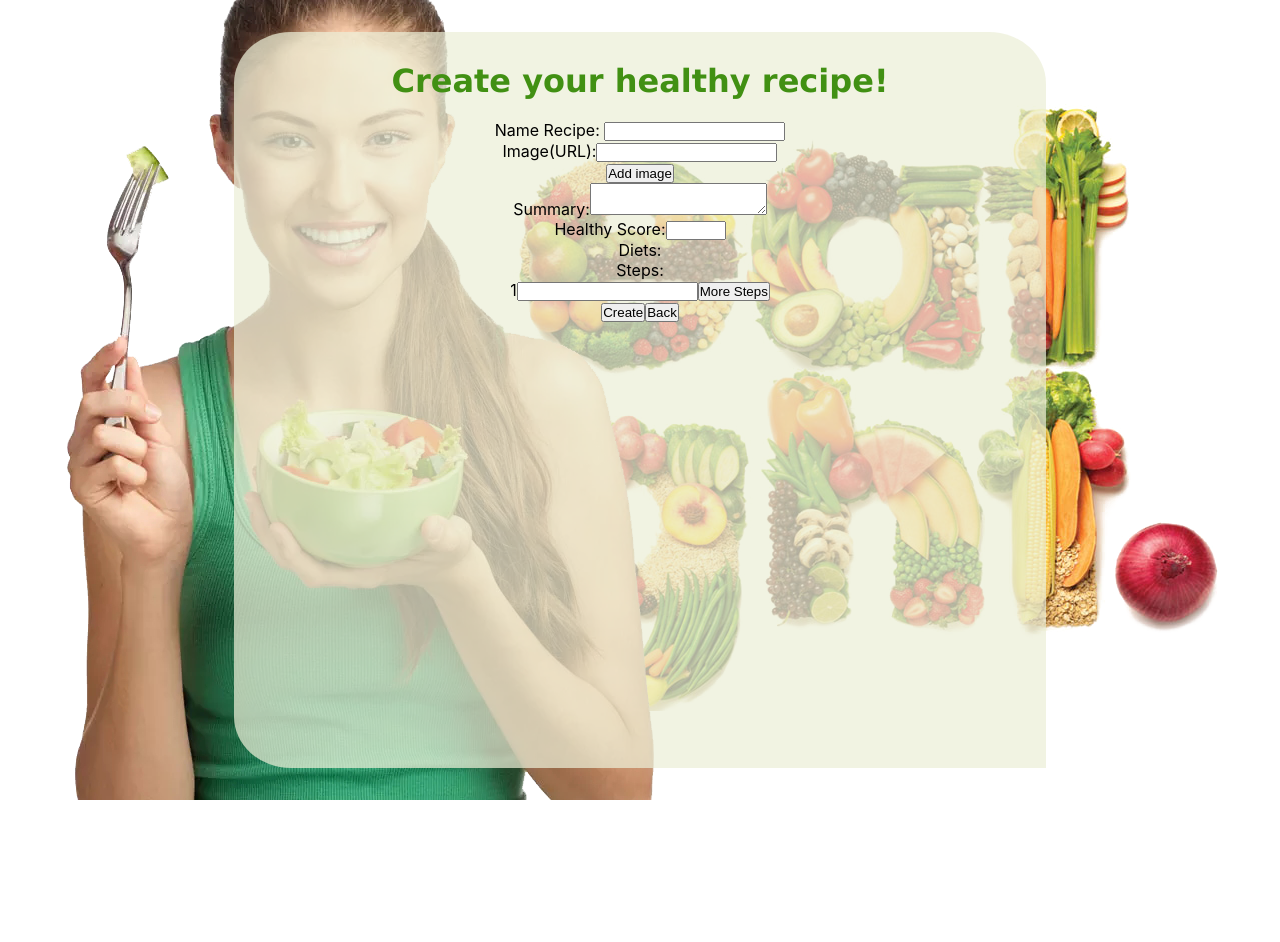
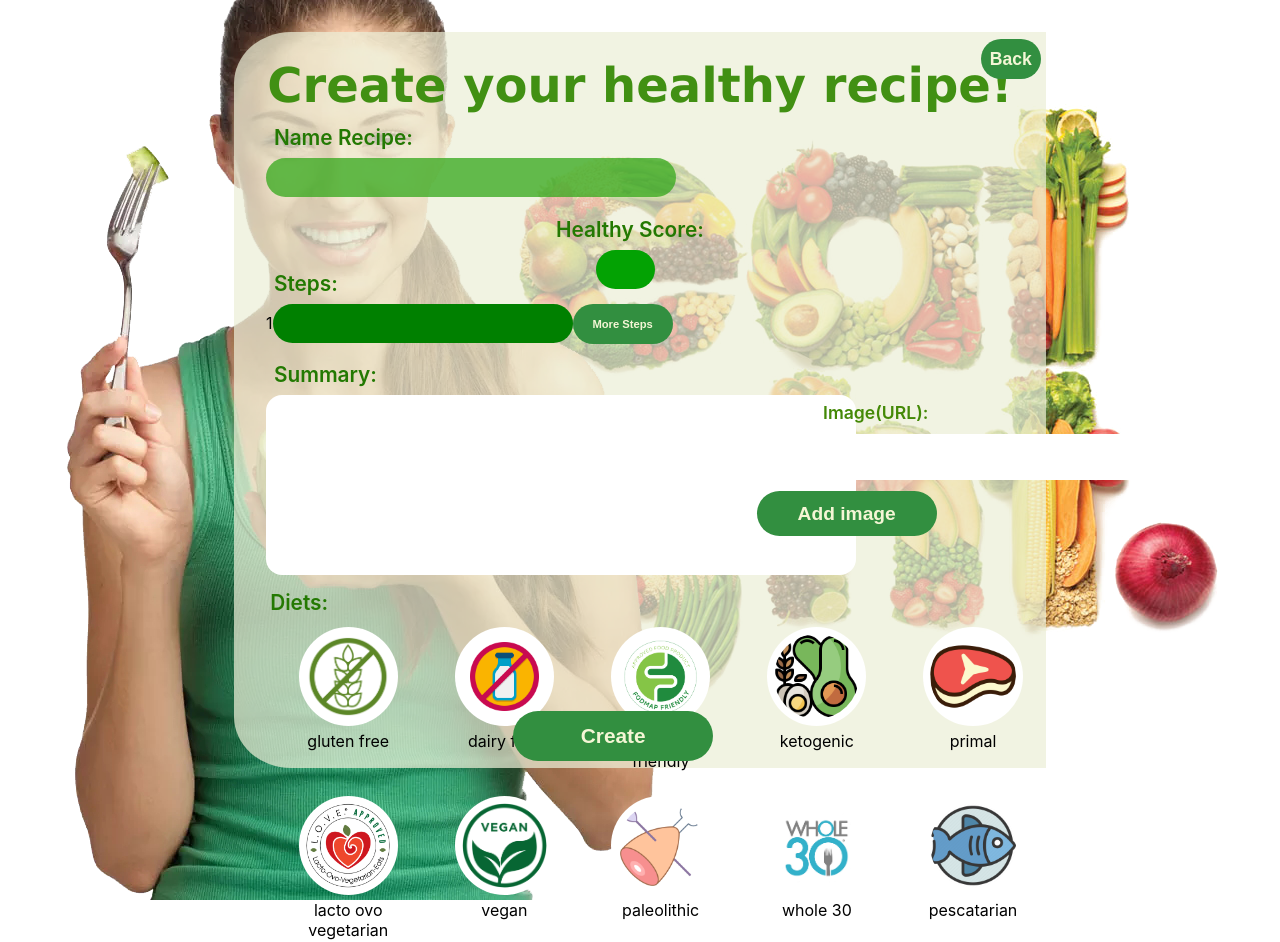
Before and after one commit to CarlaSalHua/PI-FOOD, a React (Create React App) app in the folder client/: page /createRecipe in a window 1280 px wide. Before the commit the page ends 800 px from the top, so only its background shows below. Built offline with nearby package versions, Linux system fonts and the light colour scheme.

Commit message:
last last

```diff
--- a/client/src/components/Card/Card.jsx
+++ b/client/src/components/Card/Card.jsx
@@ -4,6 +4,7 @@ import s from '../Card/Card.module.css'
 import CardStyle from './CardStyle.js'
 
 const Card =({id, name, image, summary, diets, healthScore})=> {
+    console.log(name, diets);
     return(
         <CardStyle className={s.card} background={image} >
             <div className={s.cardConteiner} >
--- a/client/src/components/Filters/FilterByCreated.jsx
+++ b/client/src/components/Filters/FilterByCreated.jsx
@@ -5,7 +5,6 @@ import s from './Filters.module.css'
 
 const FilterByCreated = ()=> {
     const dispatch = useDispatch();
-
 
     const handleFilterByCreated= (e)=>{
         e.preventDefault();
--- a/client/src/components/Home/Home.jsx
+++ b/client/src/components/Home/Home.jsx
@@ -34,7 +34,7 @@ const Home = () => {
     const [page, setPage]= useState(1);
     const [forPage]= useState(9);
     const total= Math.ceil(allRecipes.length/forPage);
-    console.log('Home', total , 'page',page, 'forPage', forPage )
+    //console.log('Home', total , 'page',page, 'forPage', forPage )
 
   return (
     <div className="contentHome">
--- a/client/src/components/RecipeCreate/RecipeCreate.jsx
+++ b/client/src/components/RecipeCreate/RecipeCreate.jsx
@@ -1,204 +1,286 @@
-import React, {useState,useEffect, useRef} from "react";
+import React, { useState, useEffect, useRef } from "react";
 import { Link, NavLink } from "react-router-dom";
 import { useDispatch, useSelector } from "react-redux";
-import { createRecipe, dietsByNameType } from "../../redux/actions";
+import { createRecipe } from "../../redux/actions";
 import { validationImage, validationText } from "./Validations";
-import healthyGirl from '../../imagenes/healthyGirl.png';
-import s from './RecipeCreate.module.css'
+import healthyGirl from "../../imagenes/healthyGirl.png";
+import icon from "../../imagenes/DietTypes/DietTypes.jsx";
+import s from "./RecipeCreate.module.css";
 
-const RecipeCreate =()=>{
+const iconDietTypes = {
+  "gluten free": icon.glutenFreeIcon,
+  "dairy free": icon.dairyFreeIcon,
+  paleolithic: icon.paleolithicIcon,
+  "lacto ovo vegetarian": icon.lactoOvoIcon,
+  primal: icon.primalIcon,
+  "whole 30": icon.whole30Icon,
+  vegan: icon.veganIcon,
+  "fodmap friendly": icon.foadmapFriendlyIcon,
+  pescatarian: icon.pescatarianIcon,
+  ketogenic: icon.ketogenicIcon,
+};
+
+const RecipeCreate = () => {
   const dispatch = useDispatch();
-    const diets= useSelector((state)=>state.diets)
+  // const typeDiets= useSelector((state)=>state.diets)
+  const typeDiets = [
+    "gluten free",
+    "dairy free",
+    "fodmap friendly",
+    "ketogenic",
+    "primal",
+    "lacto ovo vegetarian",
+    "vegan",
+    "paleolithic",
+    "whole 30",
+    "pescatarian",
+  ];
+  // console.log(typeDiets)
 
-    const [input, setInput]= useState ({
-        name:'',
-        summary:'',
-        healthScore:'',
-        image:'',
-        diets:[],
-        stepInstructions:[
+  const [succesPost, setSuccesPost] = useState(false);
+  const [input, setInput] = useState({
+    name: "",
+    summary: "",
+    healthScore: "",
+    image: "",
+    diets: [],
+    steps: [
       {
-                name:'',
-                steps:[],
-            }
+        name: "",
+        steps: [],
+      },
     ],
   });
 
-    const [succesPost, setSuccesPost] = useState(false);
   const [errorText, setErrorText] = useState({});
   const [errorImage, setErrorImage] = useState(null);
-    const [dietSelected, setDietSelected] = useState([]);
-    const [imageRecipe, setImageRecipe] = useState('');
-    const [inputStep, setInputStep] = useState({
+
+  // const [dietSelected, setDietSelected] = useState([]);
+  const [imageRecipe, setImageRecipe] = useState("");
+  const [inputSteps, setInputSteps] = useState({
     number: 0,
     step: null,
   });
 
-    const inputStepRef= useRef(null);
-    const inputImageRef= useRef(null);
+  const inputStepRef = useRef(null);
+  const inputImageRef = useRef(null);
 
   //IMAGE
-    const handleImage= (input)=>{
-        const advice =validationImage(input);
+  const handleImage = (input) => {
+    const advice = validationImage(input);
     setErrorImage(advice);
     setImageRecipe(inputImageRef.current.value);
   };
 
   //INPUT VALIDATIONS
-    const handleInputs= (data)=>{
-        const advice =validationText(data);
+  const handleInputs = (input) => {
+    // console.log("my data", input);
+    const advice = validationText(input);
     setErrorText(advice);
-        if(Object.entries(advice).length===0){
+    if (Object.entries(advice).length === 0) {
+      const stepsToString = JSON.stringify(input.steps[0].steps);
+    //   console.log("formateados", stepsToString);
+      const myData = {
+        ...input,
+        steps: stepsToString,
+        healthScore: Number(input.healthScore)
+      };
       setSuccesPost(true);
-            createRecipe(dispatch, input); //function imported
-            dietsByNameType(dispatch); //function imported
-        };
+      dispatch(createRecipe(myData)); //function imported
+    }
   };
 
   //CHANGE
-    const handleChange= (e)=>{
-        setInput((input)=>({
+  const handleChange = (e) => {
+    setInput((input) => ({
       ...input,
       [e.target.name]: e.target.value,
     }));
-        // setErrors(validate({
-        //     ...input,
-        //     [e.target.value]:e.target.value
-        // }))
   };
 
   //DIET
-    const handleDiets= (e)=>{
-        if(dietSelected.includes(e.target.value)){
-            setDietSelected((dietSelected)=>
-                dietSelected.filter((d)=>d!==e.target.value)
-            );
+  const handleDiets = (e) => {
+    e.preventDefault();
+    if (input.diets.includes(e.target.value)) {
+      input.diets = input.diets.filter((i) => i !== e.target.value);
+      // setDietSelected((dietSelected)=>
+      //     dietSelected.filter((d)=>d!==e.target.value)
+      // );
+    } else {
+      input.diets.push(e.target.value);
     }
-        else{
-            setDietSelected((dietSelected)=>
-            [...dietSelected, e.target.value]
-            );
-        };
+    //console.log(input.diets);
   };
 
   //STEP
-    const handleChangeStep=(e)=> {
-        setInputStep((inputStep)=>({
-            ...inputStep,
-            [e.target.name]:e.target.value,
+  const handleChangeStep = (e) => {
+    setInputSteps((inputSteps) => ({
+      ...inputSteps,
+      [e.target.name]: e.target.value,
     }));
   };
 
-    const handleAddStep=()=> {
-        setInput((input)=>({
+  const handleAddStep = () => {
+    setInput((input) => ({
       ...input,
-            stepInstructions:[
+      steps: [
         {
-                    name:'',
-                    steps: [...input.stepInstructions[0].steps, inputStep]
+          name: "",
+          steps: [...input.steps[0].steps, inputSteps],
         },
       ],
     }));
 
-        setInputStep({
-            number: ++inputStep.number,
-            step:'',
+    setInputSteps({
+      number: ++inputSteps.number,
+      step: "",
     });
 
-        inputStepRef.current.value='';
+    inputStepRef.current.value = "";
   };
 
-    useEffect(()=>{
-        setInput((input)=>({
-            ...input,
-            diets: dietSelected,
-        }))
-    },[dietSelected]);
-
+  // useEffect(()=>{
+  //     setInput((input)=>({
+  //         ...input,
+  //         diets: dietSelected,
+  //     }));
+  // },[dietSelected]);
 
   return (
     <div className={s.generalContent}>
-        <img src={healthyGirl} alt='' />
-
-        <div className={s.content} >
-
+      <img src={healthyGirl} alt="" />
+      {/* *********************************** */}
+      <div className={s.content}>
         <h3 className={s.title}>Create your healthy recipe!</h3>
 
-            <form onSubmit={(e)=>e.preventDefault()} action=''>
+        <form onSubmit={(e) => e.preventDefault()} action=''>
           {/* *********************************** */}
           <div className={s.contentName}>
-                    <label>Name Recipe:{' '}</label>
-                    <input type='text' value={input.name} name='name' id='name' onChange={handleChange} autoComplete='off'/>
+            <label htmlFor="name">Name Recipe: </label>
+            <input
+              type="text"
+              name="name"
+              id="name"
+              onChange={handleChange}
+              autoComplete="off"
+            />
             <span>{errorText.name}</span>
           </div>
+
+          {/* ************************************ */}
+
+          <div className={s.contentScore}>
+            <label htmlFor="healthScore">Healthy Score:</label>
+            <input
+              onChange={handleChange}
+              type="number"
+              name="healthScore"
+              id="healthScore"
+              min={0}
+              max={100}
+            />
+            <span>{errorText.healthScore}</span>
+          </div>
+
+
           {/* ****************************************** */}
           <div className={s.contentImage}>
-                    <div className={s.contentImg} >
-                        <img src={imageRecipe} alt=''/>
+            <div className={s.contentImg}>
+              <img src={imageRecipe} alt="" />
             </div>
             {/* *********************** */}
-                    <div className={s.contentUrl}>
-                        <label>Image(URL):</label>
-                        <input onChange={handleChange} type='text' id='image' name='image'/>
+            <div className={s.contentInput}>
+              <label htmlFor="image">Image(URL):</label>
+              <input
+                onChange={handleChange}
+                ref={inputImageRef}
+                type="text"
+                id="image"
+                name="image"
+              />
               <span>{errorImage}</span>
             </div>
             {/* *********************** */}
-                    <button onClick={()=>handleImage()}>Add image</button>
+            <button onClick={() => handleImage(inputImageRef.current.value)}>
+              Add image
+            </button>
           </div>
           {/* ********************************************** */}
-                <div>
-                    <label htmlFor='summary'>Summary:</label>
-                    <textarea type='text' name='summary' id='summary' onChange={handleChange}/>
+
+          <div className={s.contentSteps}>
+              <label htmlFor="">Steps:</label>
+              <div className={s.addSteps}>
+                <span>{inputSteps.number + 1}</span>
+                <input
+                  onChange={handleChangeStep}
+                  type="text"
+                  name="step"
+                  id="step"
+                  autoComplete="off"
+                  ref={inputStepRef}
+                />
+                <button type="submit" onClick={handleAddStep}>
+                  More Steps
+                </button>
+              </div>
+            </div>
+          {/* ********************************************** */}
+          <div className={s.contentSummary}>
+            <label htmlFor="summary">Summary:</label>
+            <textarea name="summary" id="summary" onChange={handleChange} />
             <span>{errorText.summary}</span>
           </div>
           {/* ********************************************** */}
-                <div>
-                    <label htmlFor='healthScore'>Healthy Score:</label>
-                    <input type='number' name='healthScore' id='healthScore' min={0} max={100}/>
-                    <span>{errorText.healthScore}</span>
-                </div>
-                {/* ********************************************** */}
-                <div>
 
           <div>
-                        <label htmlFor=''>Diets:</label>
-                        {diets?.map((d,index)=>(
-                            <div key={index}>
-                                <input onClick={handleDiets} type='text' alt=''/>
-                                <span>{d.name[0].toUpperCase() + d.name.slice(1)}</span>
+            <div className={s.contentDiets}>
+              <div className={s.formDiets}>
+                <label className={s.dietsTitle} htmlFor="">Diets:</label>
+                <div className={s.formContainerDiets}>
+                  {typeDiets?.map((index) => {
+                    // console.log(iconDietTypes[d.nameType])
+                    return (
+                      <div key={index} className={s.containerDiets}>
+                        <input
+                          onClick={handleDiets}
+                          className={`${s.formDietButton} ${
+                            input.diets.includes(index) ? s.dietSelected : null
+                          } `}
+                          type="image"
+                          src={iconDietTypes[index]}
+                          alt={`${index}-icon`}
+                          value={index}
+                        />
+                        {/* <span>{index[0].toUpperCase() + index.slice(1)}</span> */}
+                        <label>{index}</label>
                       </div>
-                        ))}
+                    );
+                  })}
                 </div>
-                    {/* ************************************ */}
-                    <div>
-                        <label htmlFor=''>Steps:</label>
-                        <div>
-                            <span>{inputStep.number+1}</span>
-                            <input onChange={handleChangeStep} type='text'  name='step' id='step'  autoComplete='off' />
-                            <button onClick={handleAddStep} >More Steps</button>
               </div>
             </div>
             {/* ************************************ */}
+
           </div>
         </form>
         {/* ************************************ */}
-            <button onClick={()=>handleInputs(input)}>
+        <button onClick={() => handleInputs(input)} className={s.buttonCreate}>
           Create
         </button>
-        <Link to='/home'><button>Back</button></Link>
+        <Link to="/home">
+          <button className={s.backButton}>Back</button>
+        </Link>
       </div>
-        {
-            succesPost&&(
-                <div>
-                    <div>
-                        <h2>The recipe was succesfully created{' '}</h2>
-                        <NavLink to={'/home'}>
+      {succesPost && (
+        <div className={s.generalContainerSucces}>
+          <div className={s.containerSucces}>
+            <h2>The recipe was succesfully created </h2>
+            <NavLink to={"/home"}>
               <button>Home</button>
             </NavLink>
           </div>
         </div>
-            )
-        }
+      )}
     </div>
   );
 };
--- a/client/src/components/RecipeCreate/RecipeCreate.module.css
+++ b/client/src/components/RecipeCreate/RecipeCreate.module.css
@@ -3,7 +3,7 @@
     background-image: url('../../imagenes/eatRight.png');
     background-repeat: no-repeat;
     background-position: right;
-    overflow: hidden;
+    /* overflow: hidden; */
     justify-content: center;
     align-items: center;
     text-align: center;
@@ -22,7 +22,7 @@
 .content {
     position: absolute;
     background: rgba(236, 238, 215, 0.718);
-    border-radius: 7% 7% 0% 7%;
+    border-radius: 7% 0% 0% 7%;
     align-items: center;
     text-align: center;
     width: 63.5%;
@@ -31,9 +31,354 @@
 
 .title {
     color: rgb(65, 144, 19);
-    font-size:xx-large;
+    font-size:3em;
     font-weight: 800;
     font-family:'Lucida Sans', 'Lucida Sans Regular', 'Lucida Grande', 'Lucida Sans Unicode', Geneva, Verdana, sans-serif;
-    padding: 30px 0px 20px 0px;
+    padding: 25px 0px 20px 0px;
+}
+
+/* ************************************* */
+/**************NAME STYLES**************/
+
+.contentName {
+    display: flex;
+    justify-content: center;
+    gap: 0.5rem;
+    flex-direction: column;
+    align-items: flex-start;
+    margin-left: 4%;
+    margin-top: -1%;
+}
+
+.contentName label {
+    font-size: 1.3em;
+    font-weight: 600;
+    padding-left: 1%;
+    color:#237902;
+}
+
+.contentName input{
+    background:rgba(56, 169, 30, 0.763);
+    width: 52.5%;
+    border-radius: 50px;
+    flex:1;
+    border: 0;
+    outline: none;
+    padding: 9px 0px 9px 18px;
+    font-size: 18px;
+    color: #ffffff
+}
+
+/* ************************************* */
+/**************IMAGE STYLES**************/
+
+.contentImage {
+    position: relative;
+    gap: 1rem;
+    width: 50%;
+    align-items: center;
+    align-content: center;
+    right: -59%;
+    top: 105px;
+}
+
+.contentImg {
+    width: 50%;
+}
+
+.contentImg img {
+    position:absolute;
+    max-width: 350px;
+    height: 250px;
+    object-fit: cover;
+    top: -260px;
+    left: 53px;
+}
+
+.contentInput {
+    display: flex;
+    flex-direction: column;
+    gap: 0.7rem;
+}
+
+.contentInput input {
+    font-size: 1rem;
+    border: none;
+    border-radius: 1rem;
+    padding: 0.8rem 1.4rem;
+    width: 28rem;
+    color: green;
+    transition: all 0.5s;
+    font-family: inherit;
+}
+
+.contentInput input:focus {
+    outline: none;
+    border: 2px solid #62c907;
+}
+
+.contentInput label {
+    font-size: 1.1em;
+    font-weight: 600;
+    padding-right: 20%;
+    color:#448907;
+}
+
+.contentImage button {
+    position: absolute;
+    cursor: pointer;
+    border: 0;
+    border-radius: 70px;
+    width: 180px;
+    height: 45px;
+    background:  #328f40;
+    cursor: pointer;
+    font-size: 1.2em;
+    font-weight: bold;
+    color:#f4f6d5;
+    right: 45%;
+}
+
+.contentUrl {
+    width: 400px;
+    max-width: 450px;
+    font-size: 2em;
+}
+
+.contentUrl input {
+    background:green;
+    border-radius: 50px;
+    flex:1;
+    border: 0;
+    outline: none;
+    padding: 9px 0px 9px 18px;
+    font-size: 18px;
+    color: #ffffff
+}
+
+/* ***************************************** */
+/****************SUMMARY STYLES***************/
+
+.contentSummary {
+    display: flex;
+    justify-content: center;
+    gap: 0.5rem;
+    flex-direction: column;
+    align-items: flex-start;
+    margin-left: 4%;
+    margin-top: 2.3%;
+}
+
+.contentSummary label {
+    font-size: 1.3em;
+    font-weight: 600;
+    padding-left: 1%;
+    color:#237902;
+}
+
+
+.contentSummary textarea {
+    font-size: 1.1rem;
+    border: 5px solid var(--border-color);
+    border-radius: 1rem;
+    padding: 1rem 1.2rem;
+    color: var(--text-color);
+    transition: all 0.5s;
+    font-family: inherit;
+    width: 590px;
+    height: 180px;
+    resize: none;
+}
+
+.contentSummary textarea:focus {
+    outline: none;
+    border: 3px solid #336815;
+}
+
+/* ***************************************** */
+/****************SCORE STYLES****************/
+
+.contentScore {
+    display: flex;
+    justify-content: center;
+    gap: 0.5rem;
+    flex-direction:column;
+    align-items: center;
+    margin-left: -3.5%;
+    margin-top: 1.5%;
+}
+
+.contentScore label {
+    font-size: 1.3em;
+    font-weight: 600;
+    padding-left: 1%;
+    color:#237902;
+}
+
+.contentScore input {
+    background:rgb(3, 162, 3);
+    width: 7%;
+    border-radius: 50px;
+    flex:1;
+    border: 0;
+    outline: none;
+    padding: 9px 0px 9px 20px;
+    font-size: 18px;
+    color: #ffffff
+}
+
+/* ***************************************** */
+/****************DIETS STYLES*****************/
+
+.contentDiets {
+    font-size: 1em;
+    display: flex;
+    flex-direction: column;
+    gap: 2rem;
+}
+
+.formDiets {
+    display: flex;
+    align-items: flex-start;
+    flex-direction: column;
+    gap: 0.6rem;
+    margin-left: 4.5%;
+    margin-top:0.8%
 
 }
+
+.dietsTitle {
+    font-size: 1.3em;
+    font-weight: 600;
+    color:#237902;
+}
+
+.formContainerDiets{
+    display: grid;
+    grid-template-columns: repeat(5, 1fr);
+    row-gap: 1.2rem;
+}
+
+.containerDiets{
+  text-align: center;
+  display: flex;
+  flex-direction: column;
+  align-items: center;
+  gap: 0.31rem;
+  padding: 3px 28.5px 2px 28.5px;
+
+}
+
+.formDietButton {
+    width: 6.2rem;
+    height: 6.2rem;
+    object-fit: cover;
+    transition: all 0.4s;
+    border-radius: 5rem;
+    background-color: #ffffff;
+    text-align: center;
+    padding: 7px;
+    /* text-transform: scale(1.2); */
+}
+
+.formDietButton:hover {
+    transform: scale(1.1);
+}
+
+.dietSelected {
+    background-color: #c7e795;
+}
+/* .containerDiets input {
+    width: 90px;
+    height: 80px;
+    max-width: 100px;
+    margin: 5% -22% 5% 0%;
+} */
+
+/* ***************************************** */
+/****************STEPS STYLES*****************/
+
+.contentSteps{
+    display: flex;
+    justify-content: center;
+    gap: 0.5rem;
+    flex-direction: column;
+    align-items: flex-start;
+    margin-left: 4%;
+    margin-top: -14.1%;
+}
+
+.contentSteps label {
+    font-size: 1.3em;
+    font-weight: 600;
+    padding-left: 1%;
+    color:#237902;
+}
+
+.addSteps input {
+    background:green;
+    border-radius: 50px;
+    width: 300px;
+    flex:1;
+    border: 0;
+    outline: none;
+    padding: 9px 0px 9px 18px;
+    font-size: 18px;
+    color: #ffffff
+}
+
+.addSteps button {
+    position: absolute;
+    border: 0;
+    border-radius: 70px;
+    width: 100px;
+    height: 40px;
+    background:  #328f40;
+    cursor: pointer;
+    font-size: 0.7em;
+    font-weight: bold;
+    color:#f4f6d5;
+}
+
+.buttonCreate {
+    position: absolute;
+    border: 0;
+    border-radius: 70px;
+    width: 200px;
+    height: 50px;
+    background:  #328f40;
+    cursor: pointer;
+    bottom: 30px;
+    font-size: 1.3em;
+    font-weight: bold;
+    color:#f4f6d5;
+    right: 41%;
+    bottom: 1%;
+}
+
+.backButton {
+    position: absolute;
+    border: 0;
+    border-radius: 70px;
+    width: 60px;
+    height: 40px;
+    background:  #328f40;
+    cursor: pointer;
+    bottom: 30px;
+    font-size: 1.1em;
+    font-weight: bold;
+    color:#f4f6d5;
+    right: 0.7%;
+    top: 1%;
+
+}
+
+.containerSucces {
+    position: absolute;
+    background: rgba(174, 234, 130, 0.859);
+    border-radius: 7% 0% 0% 7%;
+    align-items: center;
+    text-align: center;
+    width: 63.5%;
+    height: 92%;
+}
```
Also changed, not shown: client/src/components/RecipeDetail/RecipeDetail.jsx (+3 -13 lines), client/src/redux/actions/index.js (+11 -9 lines), client/src/redux/reducer/index.js (+4 -4 lines). Lines whose indentation alone changed are shown as unchanged.
